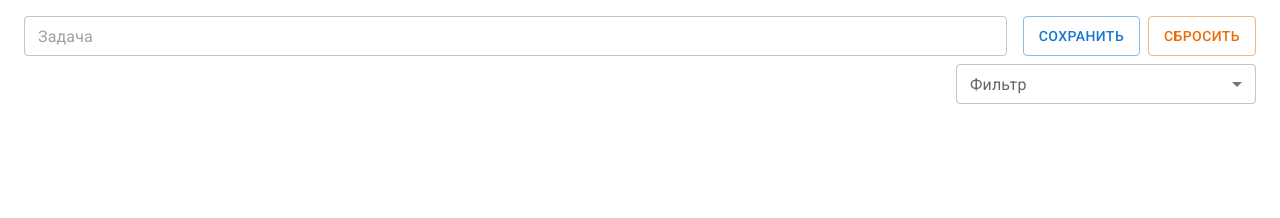
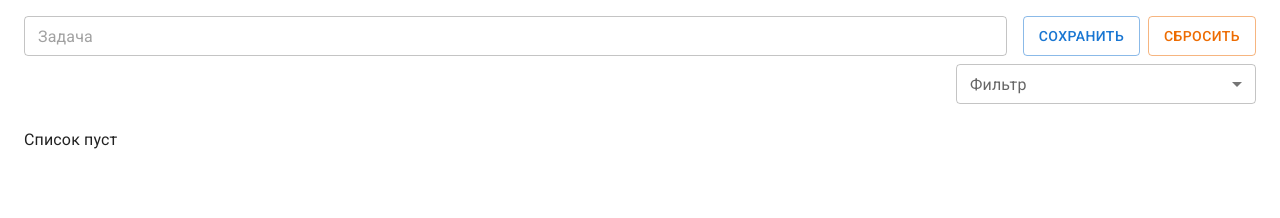
Before and after one commit to clouderMark/todos, a React (Create React App) app in the folder todos/: page / in a window 1280 px wide. Shown: the top 218 px of the page. Built offline with nearby package versions, Linux system fonts and the light colour scheme.

Commit message:
fix: show what list is empty

```diff
--- a/todos/src/components/TodoList.tsx
+++ b/todos/src/components/TodoList.tsx
@@ -14,7 +14,7 @@ const TodoList = () => {
         .filter(({hash}) => !(query.every((el) => hash.indexOf(el))))
         .map((todo) => (
           <TodoItem key={todo.id} id={todo.id} />
-        )) : todos.map((todo) => <TodoItem key={todo.id} id={todo.id} />)}
+        )) : todos.length ? todos.map((todo) => <TodoItem key={todo.id} id={todo.id} />) : 'Список пуст'}
     </Box>
   );
 };
```
